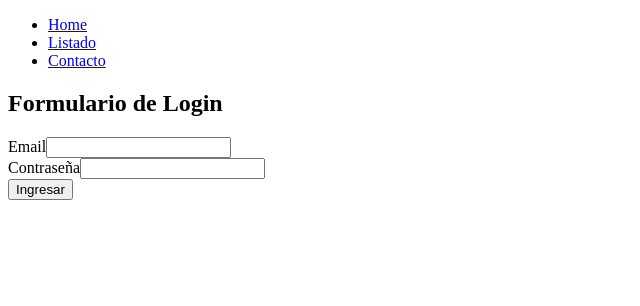
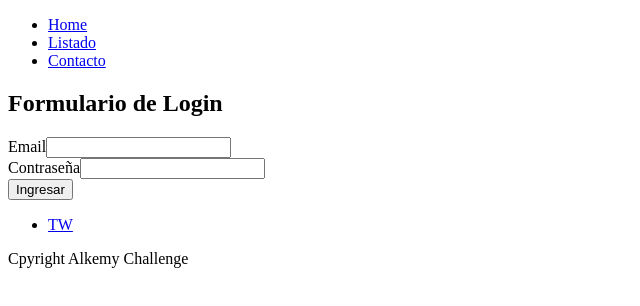
Before and after one commit to santiagozibecchi/Alkemy-challenge, a React (Create React App) app: page / in a window 1280 px wide. Shown: the top 306 px of the page, without its empty margins (0-640 px from the left). Built offline with nearby package versions, Linux system fonts and the light colour scheme.

Commit message:
footer basico

```diff
--- a/src/App.jsx
+++ b/src/App.jsx
@@ -3,6 +3,7 @@ import Login from "./components/Login";
 import { Route, Routes } from "react-router-dom";
 import ListApp from "./components/ListApp";
 import Header from "./components/Header";
+import Footer from "./components/Footer";
 
 const App = () => {
    return (
@@ -12,6 +13,7 @@ const App = () => {
             <Route path="/" element={<Login />} />
             <Route path="/listado" element={<ListApp />} />
          </Routes>
+         <Footer />
       </>
    );
 };
--- /dev/null
+++ b/src/components/Footer.jsx
@@ -0,0 +1,22 @@
+import React from "react";
+
+const Footer = () => {
+   return (
+      <footer>
+         <nav>
+            <ul>
+               <li>
+                  <a rel="noopener noreferer" href="https://twitter.com">
+                     TW
+                  </a>
+               </li>
+            </ul>
+         </nav>
+         <p>Cpyright Alkemy Challenge</p>
+      </footer>
+   );
+};
+
+export default Footer;
+
+// * noopener noreferer - Recomendacion de react para evitar enlaces corruptos
```
